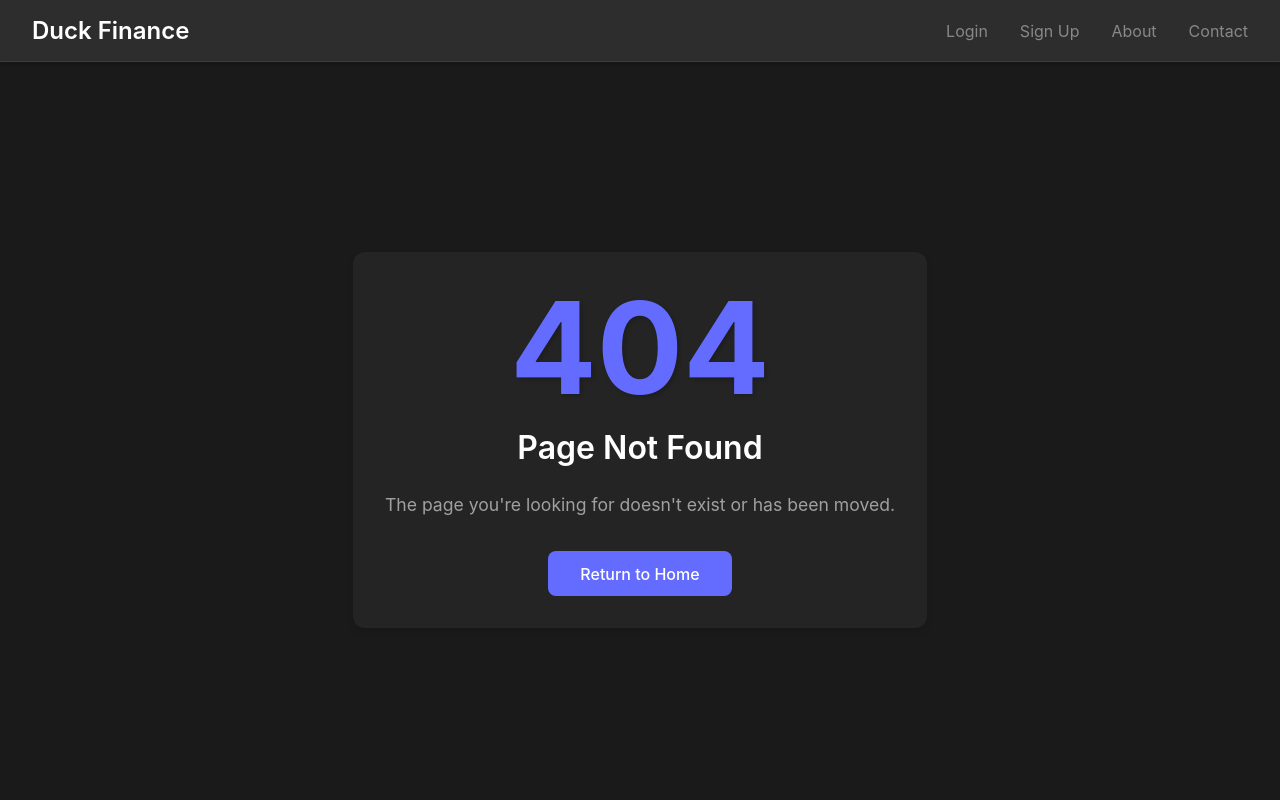
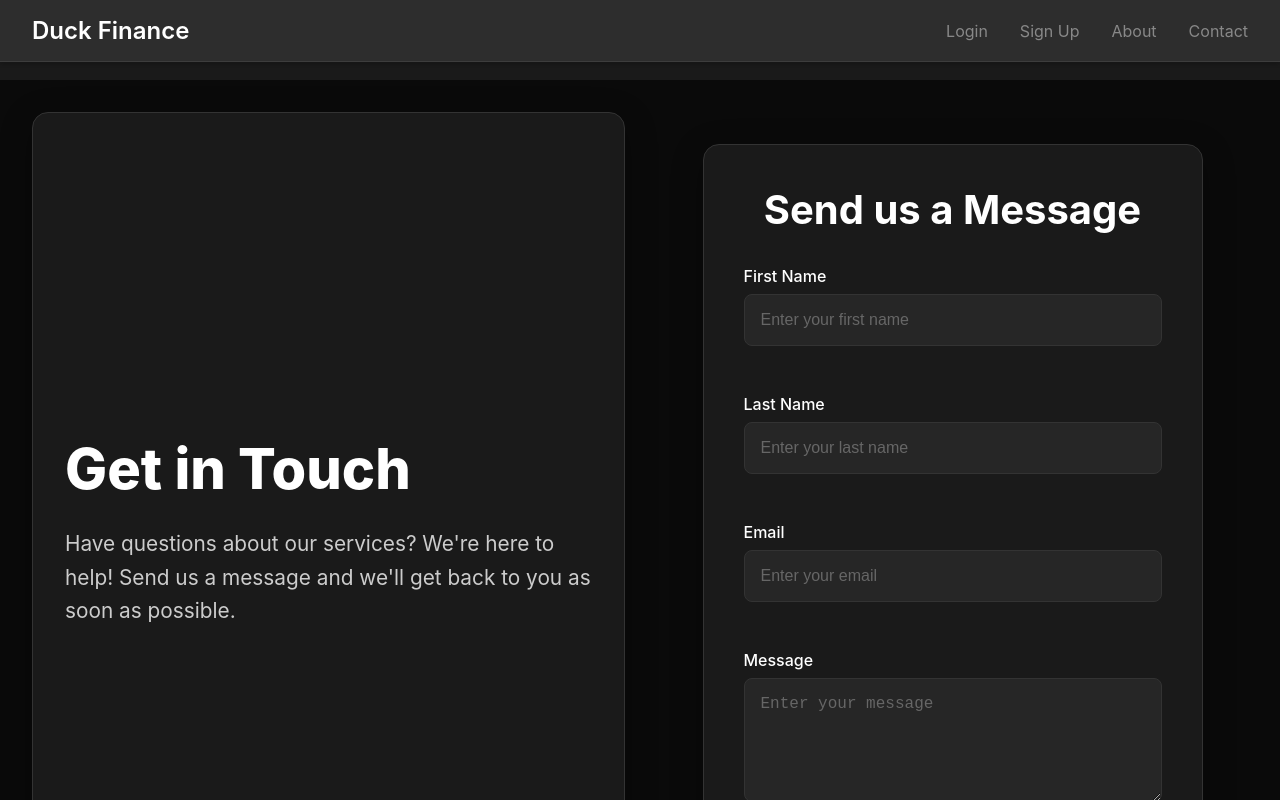
Before and after one commit to johnbros/FantasticFour, a React (Vite) app in the folder my-react-app/: page /contact in a window 1280 px wide. Before the commit this address had no page. Shown: the top 800 px of the page. Built offline with nearby package versions, Linux system fonts and the light colour scheme.

Commit message:
added contanct page and styling

```diff
--- a/my-react-app/src/App.jsx
+++ b/my-react-app/src/App.jsx
@@ -11,6 +11,7 @@ import NotFoundPage from './components/NotFoundPage.jsx'
 import Profile from './components/profile.jsx'
 import { useAuth } from '../src/context/authContext.jsx'
 import Logout from './components/Logout.jsx'
+import Contact from './components/Contact.jsx'
 
 
 
@@ -22,14 +23,18 @@ function App() {
       <div className="main-content">
         <Routes>
 
+            {/*non protected protected routes*/}
             <Route element={<UnprotectedRoute />}>
-            <Route path="/" element={<Home />} />
-            <Route path="/login" element={<Login />} />
-            <Route path="/signup" element={<Signup />} />
-            <Route path="/about" element={<About />} />
-
+              <Route path="/" element={<Home />} />
+              <Route path="/login" element={<Login />} />
+              <Route path="/signup" element={<Signup />} />
+              <Route path="/about" element={<About />} />
             </Route>
 
+            {/*non protected routes*/}
+            <Route path='/contact' element={<Contact />} />
+
+            {/*protected routes*/}
             <Route element={<ProtectedRoute />}>
                 <Route path="/dashboard" element={<Dashboard />} />
                 <Route path="/logout" element={<Logout />} />
--- /dev/null
+++ b/my-react-app/src/components/Contact.css
@@ -0,0 +1,219 @@
+.contact-container {
+    display: flex;
+    min-height: calc(100vh - 80px);
+    background-color: #0a0a0a;
+    padding: 2rem;
+    gap: 2rem;
+    position: relative;
+}
+
+.contact-left {
+    flex: 1;
+    display: flex;
+    flex-direction: column;
+    justify-content: center;
+    padding: 2rem;
+    background: #1a1a1a;
+    color: white;
+    border-radius: 1rem;
+    box-shadow: 0 8px 32px rgba(0, 0, 0, 0.3);
+    position: relative;
+    border: 1px solid #333333;
+}
+
+.contact-left h1 {
+    font-size: 3.5rem;
+    margin-bottom: 1.5rem;
+    font-weight: 800;
+    color: #ffffff;
+}
+
+.contact-description {
+    font-size: 1.3rem;
+    line-height: 1.6;
+    margin-bottom: 2rem;
+    color: #cccccc;
+    position: relative;
+}
+
+.contact-info {
+    display: flex;
+    flex-direction: column;
+    gap: 1.5rem;
+    position: relative;
+}
+
+.info-item {
+    display: flex;
+    align-items: center;
+    gap: 1rem;
+    background: #262626;
+    padding: 1rem;
+    border-radius: 0.5rem;
+    transition: all 0.3s;
+    border: 1px solid #333333;
+}
+
+.info-item:hover {
+    transform: translateX(10px);
+    background: #333333;
+    box-shadow: 0 4px 12px rgba(0, 0, 0, 0.2);
+}
+
+.info-item i {
+    font-size: 1.8rem;
+    color: #ffffff;
+}
+
+.info-item p {
+    font-size: 1.2rem;
+    margin: 0;
+    font-weight: 500;
+    color: #ffffff;
+}
+
+.contact-right {
+    flex: 1;
+    display: flex;
+    align-items: center;
+    justify-content: center;
+    padding: 2rem;
+    position: relative;
+}
+
+.contact-form-container {
+    width: 100%;
+    max-width: 500px;
+    background: #1a1a1a;
+    padding: 2.5rem;
+    border-radius: 1rem;
+    box-shadow: 0 8px 32px rgba(0, 0, 0, 0.3);
+    border: 1px solid #333333;
+}
+
+.contact-form-container h2 {
+    font-size: 2.5rem;
+    margin-bottom: 2rem;
+    text-align: center;
+    font-weight: 700;
+    color: #ffffff;
+}
+
+.contact-form {
+    display: flex;
+    flex-direction: column;
+    gap: 1.5rem;
+}
+
+.form-group {
+    display: flex;
+    flex-direction: column;
+    gap: 0.5rem;
+}
+
+.form-group label {
+    font-size: 1rem;
+    color: #ffffff;
+    font-weight: 500;
+}
+
+.form-group input,
+.form-group textarea {
+    padding: 1rem;
+    background: #262626;
+    border: 1px solid #333333;
+    border-radius: 0.5rem;
+    font-size: 1rem;
+    color: #ffffff;
+    transition: all 0.3s;
+}
+
+.form-group input:focus,
+.form-group textarea:focus {
+    outline: none;
+    border-color: #ffffff;
+    box-shadow: 0 0 0 2px rgba(255, 255, 255, 0.1);
+}
+
+.form-group input::placeholder,
+.form-group textarea::placeholder {
+    color: #666666;
+}
+
+.submit-button {
+    background: #333333;
+    color: white;
+    padding: 1.2rem;
+    border: none;
+    border-radius: 0.5rem;
+    font-size: 1.1rem;
+    font-weight: 600;
+    cursor: pointer;
+    transition: all 0.3s;
+    text-transform: uppercase;
+    letter-spacing: 1px;
+}
+
+.submit-button:hover {
+    background: #404040;
+    transform: translateY(-2px);
+    box-shadow: 0 4px 12px rgba(0, 0, 0, 0.2);
+}
+
+.error-message {
+    background-color: #262626;
+    color: #ff4444;
+    padding: 1rem;
+    border-radius: 0.5rem;
+    margin-bottom: 1rem;
+    font-size: 0.9rem;
+    border: 1px solid #333333;
+}
+
+.loading-container {
+    display: flex;
+    flex-direction: column;
+    align-items: center;
+    justify-content: center;
+    min-height: calc(100vh - 80px);
+    gap: 1rem;
+    background-color: #0a0a0a;
+    color: #ffffff;
+}
+
+.loading-spinner {
+    width: 50px;
+    height: 50px;
+    border: 4px solid #333333;
+    border-top: 4px solid #ffffff;
+    border-radius: 50%;
+    animation: spin 1s linear infinite;
+}
+
+@keyframes spin {
+    0% { transform: rotate(0deg); }
+    100% { transform: rotate(360deg); }
+}
+
+@media (max-width: 768px) {
+    .contact-container {
+        flex-direction: column;
+        padding: 1rem;
+    }
+
+    .contact-left {
+        padding: 1.5rem;
+    }
+
+    .contact-left h1 {
+        font-size: 2.5rem;
+    }
+
+    .contact-right {
+        padding: 1rem;
+    }
+
+    .contact-form-container {
+        padding: 1.5rem;
+    }
+}
--- /dev/null
+++ b/my-react-app/src/components/Contact.jsx
@@ -0,0 +1,130 @@
+import React, { useState } from 'react'
+import { useNavigate } from 'react-router-dom';
+import './Contact.css';
+
+const Contact = () => {
+    const navigate = useNavigate();
+    const [formFirstName, setFormFirstName] = useState('');
+    const [formLastName, setFormLastName] = useState('');
+    const [formEmail, setFormEmail] = useState('');
+    const [formMessage, setFormMessage] = useState('');
+    const [loading, setLoading] = useState(false);
+    const [error, setError] = useState(null);
+
+    const handleSubmit = async (e) => {
+        e.preventDefault();
+        setLoading(true);
+        setError(null);
+
+        try {
+            const response = await fetch('http://localhost:3000/api/contact', {
+                method: 'POST',
+                headers: {
+                    'Content-Type': 'application/json',
+                },
+                body: JSON.stringify({
+                    firstName: formFirstName,
+                    lastName: formLastName,
+                    email: formEmail,
+                    message: formMessage
+                })
+            });
+
+            const data = await response.json();
+
+            if (!response.ok) {
+                throw new Error(data.message || 'Failed to send message');
+            }
+
+            // Clear form and show success message
+            setFormFirstName('');
+            setFormLastName('');
+            setFormEmail('');
+            setFormMessage('');
+            alert('Message sent successfully!');
+            navigate('/');
+        } catch (err) {
+            setError(err.message || 'Failed to send message');
+        } finally {
+            setLoading(false);
+        }
+    }
+
+    if (loading) {
+        return (
+            <div className="loading-container">
+                <div className="loading-spinner"></div>
+                <p>Sending your message...</p>
+            </div>
+        );
+    }
+
+    return (
+        <div className="contact-container">
+            <div className="contact-left">
+                <h1>Get in Touch</h1>
+                <p className="contact-description">
+                    Have questions about our services? We're here to help!
+                    Send us a message and we'll get back to you as soon as possible.
+                </p>
+            </div>
+            <div className="contact-right">
+                <div className="contact-form-container">
+                    <h2>Send us a Message</h2>
+                    {error && <div className="error-message">{error}</div>}
+                    <form onSubmit={handleSubmit} className="contact-form">
+                        <div className="form-group">
+                            <label htmlFor="firstName">First Name</label>
+                            <input
+                                type="text"
+                                id="firstName"
+                                value={formFirstName}
+                                onChange={(e) => setFormFirstName(e.target.value)}
+                                required
+                                placeholder="Enter your first name"
+                            />
+                        </div>
+                        <div className="form-group">
+                            <label htmlFor="lastName">Last Name</label>
+                            <input
+                                type="text"
+                                id="lastName"
+                                value={formLastName}
+                                onChange={(e) => setFormLastName(e.target.value)}
+                                required
+                                placeholder="Enter your last name"
+                            />
+                        </div>
+                        <div className="form-group">
+                            <label htmlFor="email">Email</label>
+                            <input
+                                type="email"
+                                id="email"
+                                value={formEmail}
+                                onChange={(e) => setFormEmail(e.target.value)}
+                                required
+                                placeholder="Enter your email"
+                            />
+                        </div>
+                        <div className="form-group">
+                            <label htmlFor="message">Message</label>
+                            <textarea
+                                id="message"
+                                value={formMessage}
+                                onChange={(e) => setFormMessage(e.target.value)}
+                                required
+                                placeholder="Enter your message"
+                                rows="5"
+                            />
+                        </div>
+                        <button type="submit" className="submit-button">
+                            Send Message
+                        </button>
+                    </form>
+                </div>
+            </div>
+        </div>
+    );
+}
+
+export default Contact;
--- a/my-react-app/src/components/Navbar.jsx
+++ b/my-react-app/src/components/Navbar.jsx
@@ -11,6 +11,7 @@ const Navbar = (props) => {
                     Duck Finance
                 </Link>
                 <div className="nav-links">
+                    <Link to='/contact'>Contact</Link>
                     <Link to="/logout">Logout</Link>
                     <Link to="/profile">Profile</Link>
                 </div>
```
